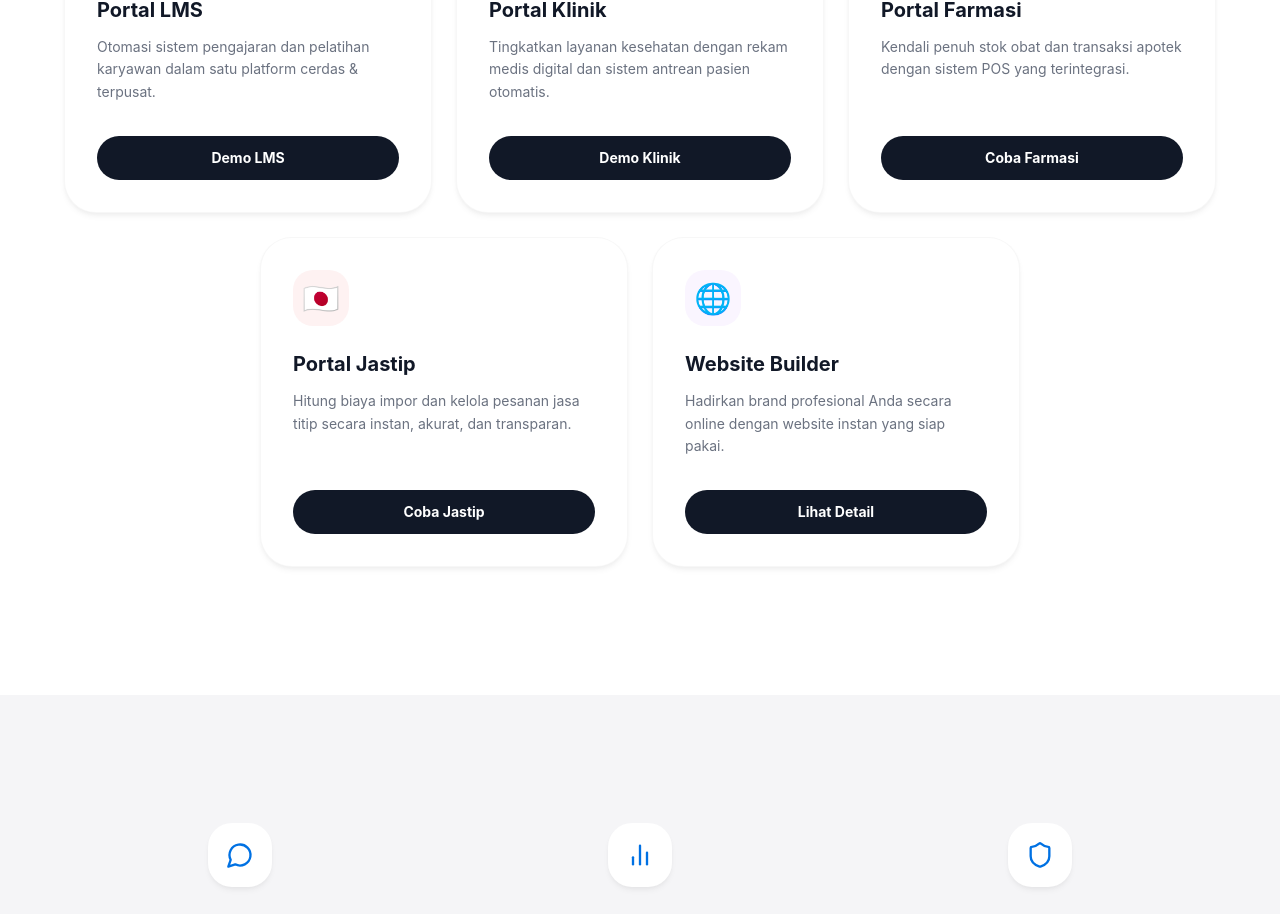
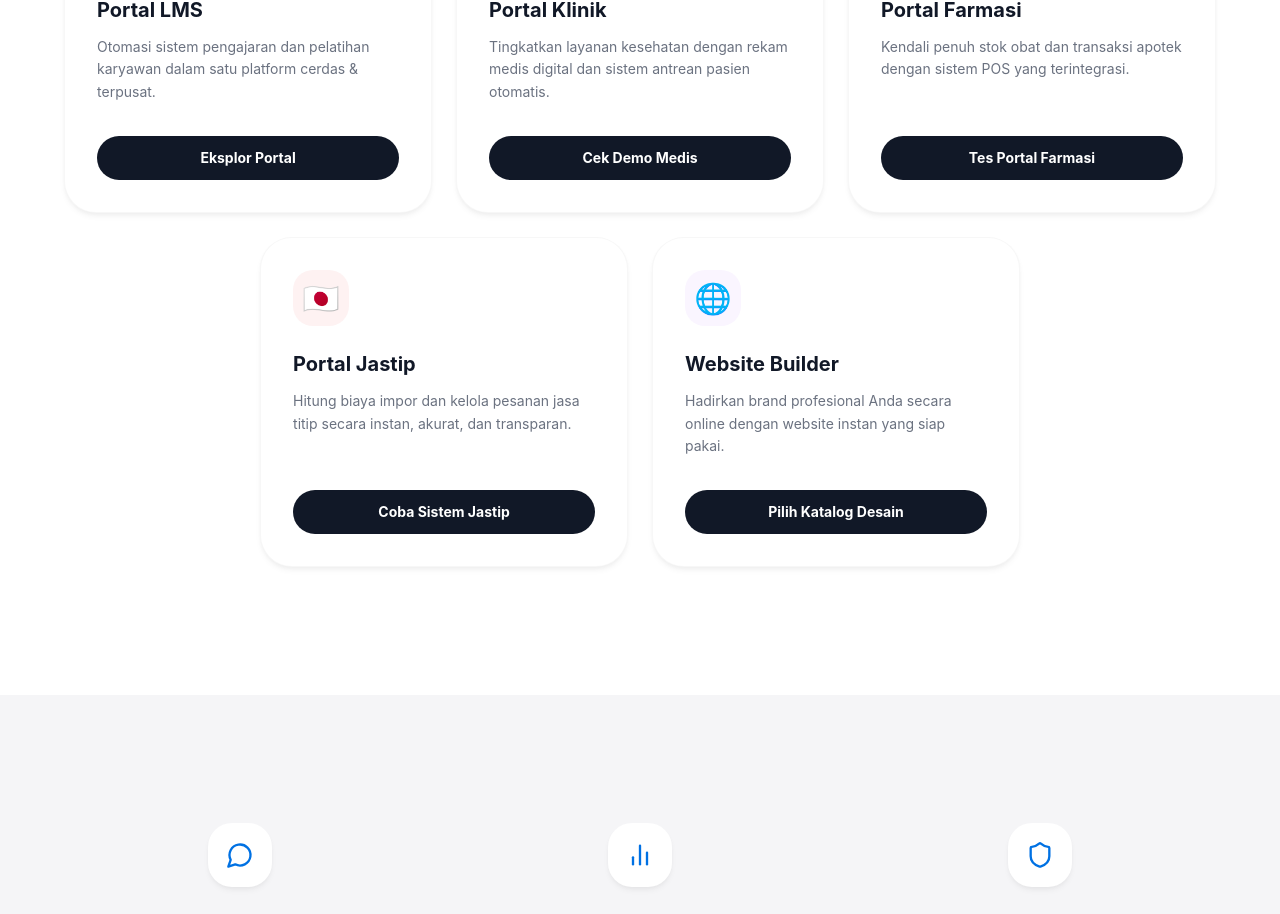
Before and after one commit to RiGi26/ja-landingpage-platform, a Next.js app: page / in a window 1280 px wide. Shown: the part 1200-2114 px from the top of the page. Built offline with nearby package versions, Linux system fonts and the light colour scheme; no server answers.

Commit message:
style: enhance CTA button labels for better conversion

```diff
--- a/app/page.tsx
+++ b/app/page.tsx
@@ -134,7 +134,7 @@ function SegmenSection() {
         emoji: '🎓',
         label: 'Portal LMS',
         description: 'Otomasi sistem pengajaran dan pelatihan karyawan dalam satu platform cerdas & terpusat.',
-        cta: 'Demo LMS',
+        cta: 'Eksplor Portal',
         href: 'https://ja-lms-platform.vercel.app/demo',
         color: 'text-blue-600',
         bg: 'bg-blue-50',
@@ -143,7 +143,7 @@ function SegmenSection() {
         emoji: '🏥',
         label: 'Portal Klinik',
         description: 'Tingkatkan layanan kesehatan dengan rekam medis digital dan sistem antrean pasien otomatis.',
-        cta: 'Demo Klinik',
+        cta: 'Cek Demo Medis',
         href: 'https://ja-clinic-platform.vercel.app/demo',
         color: 'text-emerald-600',
         bg: 'bg-emerald-50',
@@ -152,7 +152,7 @@ function SegmenSection() {
         emoji: '💊',
         label: 'Portal Farmasi',
         description: 'Kendali penuh stok obat dan transaksi apotek dengan sistem POS yang terintegrasi.',
-        cta: 'Coba Farmasi',
+        cta: 'Tes Portal Farmasi',
         href: 'https://ja-pharmacy-platform.vercel.app/login',
         color: 'text-indigo-600',
         bg: 'bg-indigo-50',
@@ -161,7 +161,7 @@ function SegmenSection() {
         emoji: '🇯🇵',
         label: 'Portal Jastip',
         description: 'Hitung biaya impor dan kelola pesanan jasa titip secara instan, akurat, dan transparan.',
-        cta: 'Coba Jastip',
+        cta: 'Coba Sistem Jastip',
         href: 'https://ja-jastip-platform.vercel.app',
         color: 'text-red-600',
         bg: 'bg-red-50',
@@ -170,7 +170,7 @@ function SegmenSection() {
         emoji: '🌐',
         label: 'Website Builder',
         description: 'Hadirkan brand profesional Anda secara online dengan website instan yang siap pakai.',
-        cta: 'Lihat Detail',
+        cta: 'Pilih Katalog Desain',
         href: 'https://ja-websitebuilder-platform-nfoa.vercel.app',
         color: 'text-purple-600',
         bg: 'bg-purple-50',
```
